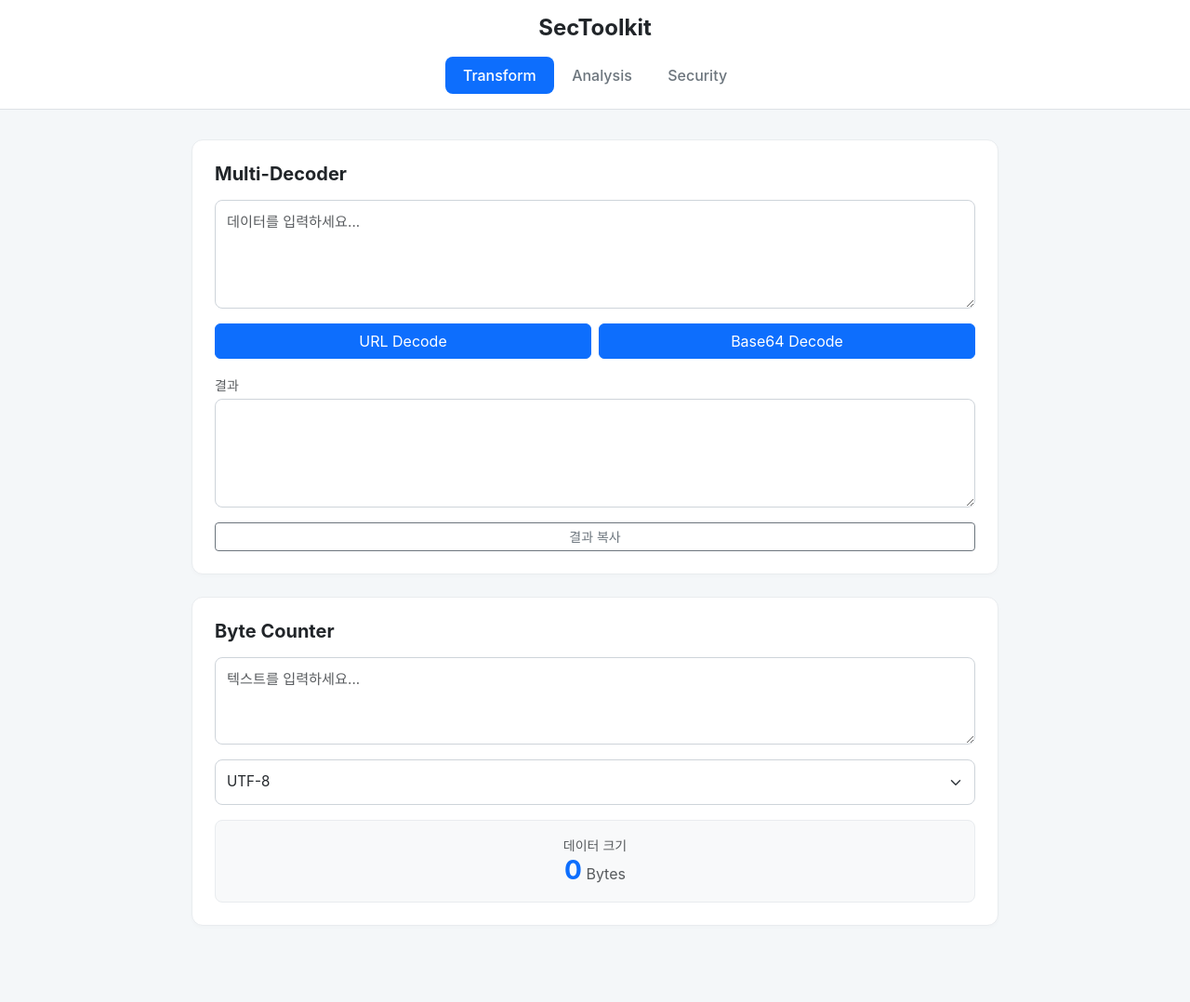
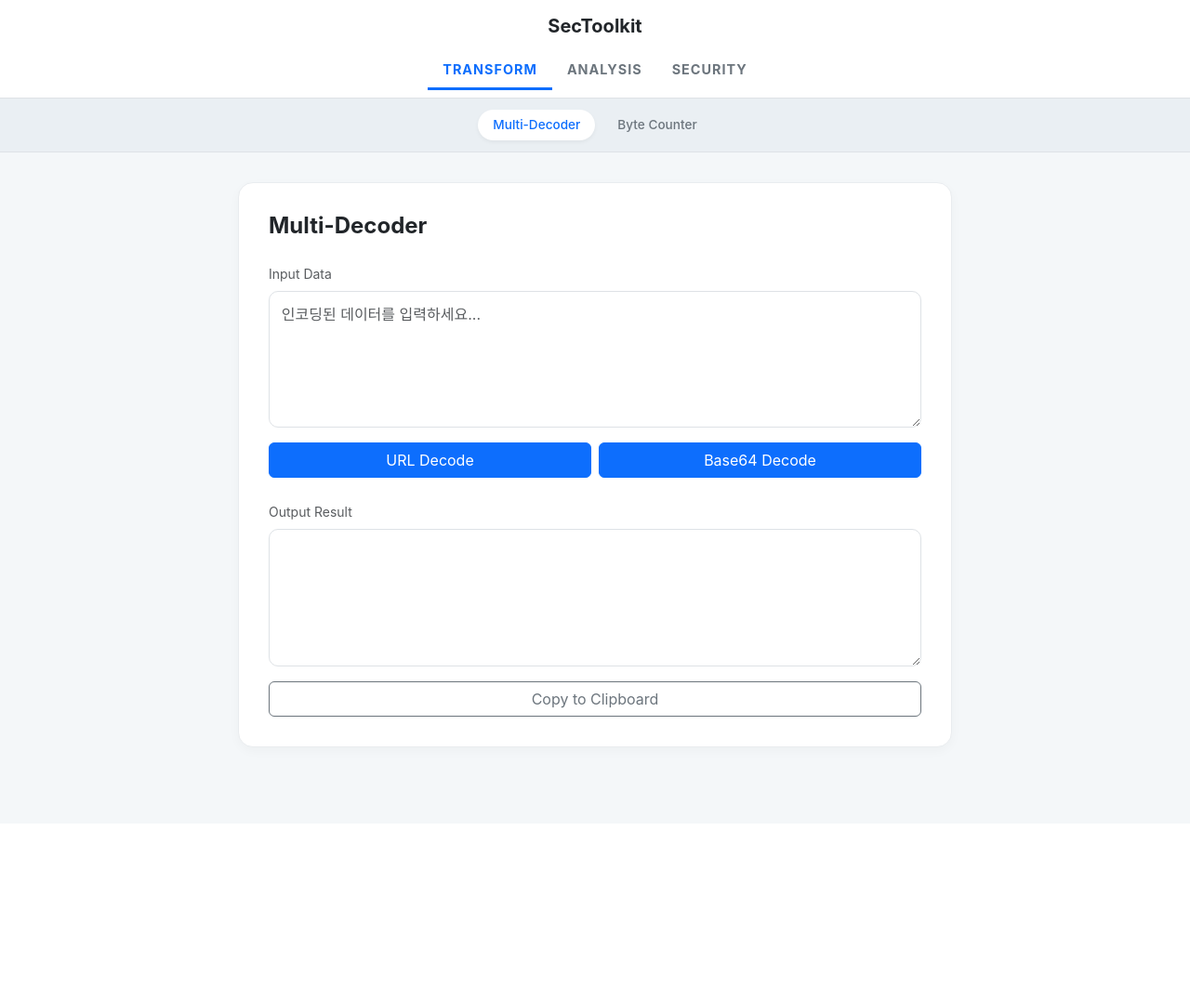
Before and after one commit to khunseop/SecToolkit, a FastAPI app: page / in a window 1280 px wide. Shown: the whole page at 93% size. After the commit the page ends 812 px from the top, so only its background shows below. Run offline with FastAPI, Linux system fonts and the light colour scheme; some libraries are stand-ins or nearby versions.

Commit message:
feat: restructure UI with 2-level navigation for focused tool views

```diff
--- a/templates/index.html
+++ b/templates/index.html
@@ -12,190 +12,242 @@
             --card-bg: #ffffff;
             --text-main: #212529;
             --text-muted: #6c757d;
+            --sub-nav-bg: #eaeff3;
         }
 
         body {
             background-color: var(--bg-color);
             color: var(--text-main);
-            font-family: -apple-system, BlinkMacSystemFont, "Segoe UI", Roboto, "Helvetica Neue", Arial, sans-serif;
+            font-family: -apple-system, BlinkMacSystemFont, "Segoe UI", Roboto, sans-serif;
             margin: 0;
             padding-bottom: 50px;
         }
 
         /* Top Navigation */
-        .navbar-custom {
+        .header-nav {
             background-color: var(--card-bg);
             border-bottom: 1px solid #dee2e6;
-            padding: 1rem 0;
+            padding: 1rem 0 0.5rem 0;
             position: sticky;
             top: 0;
             z-index: 1000;
         }
 
-        .nav-pills .nav-link {
+        .main-nav .nav-link {
             color: var(--text-muted);
-            font-weight: 500;
-            border-radius: 8px;
-            padding: 0.5rem 1.2rem;
-            transition: all 0.2s;
+            font-weight: 700;
+            font-size: 0.9rem;
+            text-transform: uppercase;
+            letter-spacing: 1px;
+            padding: 0.5rem 1rem;
+            cursor: pointer;
+            border-bottom: 3px solid transparent;
+            border-radius: 0;
         }
 
-        .nav-pills .nav-link.active {
-            background-color: var(--primary-color);
-            color: #fff;
+        .main-nav .nav-link.active {
+            color: var(--primary-color);
+            border-bottom: 3px solid var(--primary-color);
+            background: none;
         }
 
-        /* Responsive Container */
+        /* Sub Navigation */
+        .sub-nav-container {
+            background-color: var(--sub-nav-bg);
+            padding: 0.75rem 0;
+            border-bottom: 1px solid #dee2e6;
+        }
+
+        .sub-nav .nav-link {
+            color: var(--text-muted);
+            font-size: 0.85rem;
+            font-weight: 500;
+            padding: 0.4rem 1rem;
+            margin: 0 0.25rem;
+            border-radius: 20px;
+            cursor: pointer;
+            white-space: nowrap;
+        }
+
+        .sub-nav .nav-link.active {
+            background-color: var(--card-bg);
+            color: var(--primary-color);
+            box-shadow: 0 2px 4px rgba(0,0,0,0.05);
+        }
+
+        /* Main Content */
         .main-container {
-            max-width: 900px;
+            max-width: 800px;
             margin: 2rem auto;
             padding: 0 1rem;
         }
 
-        /* Minimal Card */
         .tool-card {
             background: var(--card-bg);
             border: 1px solid #e9ecef;
-            border-radius: 12px;
-            padding: 1.5rem;
-            margin-bottom: 1.5rem;
-            box-shadow: 0 2px 4px rgba(0,0,0,0.02);
+            border-radius: 16px;
+            padding: 2rem;
+            box-shadow: 0 4px 12px rgba(0,0,0,0.03);
         }
 
-        .section-title {
-            font-size: 1.25rem;
-            font-weight: 700;
-            margin-bottom: 1.5rem;
-            color: var(--text-main);
+        .content-section { display: none; }
+        .content-section.active { display: block; animation: slideUp 0.3s ease-out; }
+
+        @keyframes slideUp {
+            from { opacity: 0; transform: translateY(10px); }
+            to { opacity: 1; transform: translateY(0); }
         }
 
-        /* Inputs */
         .form-control, .form-select {
-            border: 1px solid #ced4da;
-            border-radius: 8px;
-            padding: 0.75rem;
-            font-size: 0.95rem;
-        }
-
-        .form-control:focus {
-            border-color: var(--primary-color);
-            box-shadow: 0 0 0 3px rgba(13, 110, 253, 0.1);
-        }
-
-        /* Results Area */
-        .result-box {
-            background-color: #f8f9fa;
-            border-radius: 8px;
-            padding: 1rem;
-            border: 1px solid #e9ecef;
-        }
-
-        /* Section Display */
-        .content-section { display: none; }
-        .content-section.active { display: block; animation: fadeIn 0.3s ease-out; }
-
-        @keyframes fadeIn {
-            from { opacity: 0; transform: translateY(5px); }
-            to { opacity: 1; transform: translateY(0); }
+            border: 1px solid #dee2e6;
+            border-radius: 10px;
+            padding: 0.8rem;
         }
 
         /* Mobile Adjustments */
         @media (max-width: 768px) {
-            .nav-pills {
+            .sub-nav {
                 display: flex;
                 flex-wrap: nowrap;
                 overflow-x: auto;
-                padding-bottom: 5px;
+                -webkit-overflow-scrolling: touch;
             }
-            .nav-pills .nav-link {
-                white-space: nowrap;
-            }
-            .main-container {
-                margin: 1rem auto;
-            }
+            .sub-nav::-webkit-scrollbar { display: none; }
+            .main-container { margin: 1rem auto; }
+            .tool-card { padding: 1.5rem; }
         }
     </style>
 </head>
 <body>
-    <!-- Header -->
-    <header class="navbar-custom">
-        <div class="container d-flex flex-column align-items-center">
-            <h4 class="mb-3 fw-bold">SecToolkit</h4>
-            <nav class="nav nav-pills">
-                <a class="nav-link active" onclick="showSection('decoder')" id="tab-decoder">Transform</a>
-                <a class="nav-link" onclick="showSection('analyzer')" id="tab-analyzer">Analysis</a>
-                <a class="nav-link" onclick="showSection('security')" id="tab-security">Security</a>
+    <!-- Main Header -->
+    <header class="header-nav">
+        <div class="container text-center">
+            <h5 class="fw-bold mb-3">SecToolkit</h5>
+            <nav class="nav main-nav justify-content-center">
+                <a class="nav-link active" onclick="switchCategory('transform')" id="cat-transform">Transform</a>
+                <a class="nav-link" onclick="switchCategory('analysis')" id="cat-analysis">Analysis</a>
+                <a class="nav-link" onclick="switchCategory('security')" id="cat-security">Security</a>
             </nav>
         </div>
     </header>
 
-    <!-- Main Content -->
+    <!-- Sub Navigation Bar -->
+    <div class="sub-nav-container">
+        <div class="container">
+            <!-- Transform Sub Menu -->
+            <nav class="nav sub-nav justify-content-center" id="sub-transform">
+                <a class="nav-link active" onclick="showTool('decoder')" id="tool-decoder">Multi-Decoder</a>
+                <a class="nav-link" onclick="showTool('counter')" id="tool-counter">Byte Counter</a>
+            </nav>
+            <!-- Analysis Sub Menu -->
+            <nav class="nav sub-nav justify-content-center d-none" id="sub-analysis">
+                <a class="nav-link" onclick="showTool('converter')" id="tool-converter">Unit Converter</a>
+                <a class="nav-link" onclick="showTool('beautifier')" id="tool-beautifier">JSON Beautifier</a>
+                <a class="nav-link" onclick="showTool('har')" id="tool-har">HAR Extractor</a>
+            </nav>
+            <!-- Security Sub Menu -->
+            <nav class="nav sub-nav justify-content-center d-none" id="sub-security">
+                <a class="nav-link" onclick="showTool('placeholder')" id="tool-placeholder">Coming Soon</a>
+            </nav>
+        </div>
+    </div>
+
+    <!-- Main Content Area -->
     <div class="main-container">
 
-        <!-- Section: Transform -->
-        <div id="decoder" class="content-section active">
+        <!-- Individual Tools -->
+        <!-- 1. Decoder -->
+        <div id="view-decoder" class="content-section active">
             <div class="tool-card">
-                <h5 class="fw-bold mb-3">Multi-Decoder</h5>
-                <textarea class="form-control mb-3" id="decoderInput" rows="4" placeholder="데이터를 입력하세요..."></textarea>
-                <div class="d-flex gap-2 mb-3">
-                    <button class="btn btn-primary w-100" onclick="decode('url')">URL Decode</button>
-                    <button class="btn btn-primary w-100" onclick="decode('base64')">Base64 Decode</button>
+                <h4 class="fw-bold mb-4">Multi-Decoder</h4>
+                <div class="mb-3">
+                    <label class="small text-muted mb-2">Input Data</label>
+                    <textarea class="form-control" id="decoderInput" rows="5" placeholder="인코딩된 데이터를 입력하세요..."></textarea>
                 </div>
-                <label class="small text-muted mb-1">결과</label>
-                <textarea class="form-control mb-3" id="decoderOutput" rows="4" readonly></textarea>
-                <button class="btn btn-outline-secondary btn-sm w-100" onclick="copyToClipboard('decoderOutput')">결과 복사</button>
+                <div class="row g-2 mb-4">
+                    <div class="col-6"><button class="btn btn-primary w-100" onclick="decode('url')">URL Decode</button></div>
+                    <div class="col-6"><button class="btn btn-primary w-100" onclick="decode('base64')">Base64 Decode</button></div>
+                </div>
+                <div class="mb-3">
+                    <label class="small text-muted mb-2">Output Result</label>
+                    <textarea class="form-control" id="decoderOutput" rows="5" readonly></textarea>
+                </div>
+                <button class="btn btn-outline-secondary w-100" onclick="copyToClipboard('decoderOutput')">Copy to Clipboard</button>
             </div>
+        </div>
 
+        <!-- 2. Counter -->
+        <div id="view-counter" class="content-section">
             <div class="tool-card">
-                <h5 class="fw-bold mb-3">Byte Counter</h5>
-                <textarea class="form-control mb-3" id="counterInput" rows="3" placeholder="텍스트를 입력하세요..."></textarea>
+                <h4 class="fw-bold mb-4">Byte Counter</h4>
                 <div class="mb-3">
+                    <label class="small text-muted mb-2">Text Content</label>
+                    <textarea class="form-control" id="counterInput" rows="6" placeholder="텍스트를 입력하세요..."></textarea>
+                </div>
+                <div class="mb-4">
+                    <label class="small text-muted mb-2">Encoding Type</label>
                     <select class="form-select" id="encodingSelect">
                         <option value="utf-8">UTF-8</option>
                         <option value="euc-kr">EUC-KR</option>
                     </select>
                 </div>
-                <div class="result-box text-center">
-                    <span class="text-muted small d-block">데이터 크기</span>
-                    <span class="h3 fw-bold text-primary" id="byteResult">0</span> <span class="text-muted">Bytes</span>
+                <div class="p-4 rounded-4 text-center bg-light border">
+                    <div class="text-muted small mb-1">Total Size</div>
+                    <div class="h2 mb-0"><span id="byteResult" class="text-primary fw-bold">0</span> <small class="fs-6 text-muted">Bytes</small></div>
                 </div>
             </div>
         </div>
 
-        <!-- Section: Analysis -->
-        <div id="analyzer" class="content-section">
+        <!-- 3. Converter -->
+        <div id="view-converter" class="content-section">
             <div class="tool-card">
-                <h5 class="fw-bold mb-3">Network Converter</h5>
-                <div class="row align-items-center">
-                    <div class="col-5">
-                        <label class="small text-muted">Mbps</label>
-                        <input type="number" class="form-control" id="mbpsInput" oninput="convert('mbps')" placeholder="0">
+                <h4 class="fw-bold mb-4">Network Unit Converter</h4>
+                <div class="row align-items-center g-4">
+                    <div class="col-12 col-md-5">
+                        <label class="small text-muted mb-2 d-block text-center">Mbps (Bits per second)</label>
+                        <input type="number" class="form-control form-control-lg text-center" id="mbpsInput" oninput="convert('mbps')" placeholder="0">
                     </div>
-                    <div class="col-2 text-center mt-3">⇄</div>
-                    <div class="col-5">
-                        <label class="small text-muted">MB/s</label>
-                        <input type="number" class="form-control" id="mbsInput" oninput="convert('mbs')" placeholder="0">
+                    <div class="col-12 col-md-2 text-center text-muted h4 mb-0">⇄</div>
+                    <div class="col-12 col-md-5">
+                        <label class="small text-muted mb-2 d-block text-center">MB/s (Bytes per second)</label>
+                        <input type="number" class="form-control form-control-lg text-center" id="mbsInput" oninput="convert('mbs')" placeholder="0">
                     </div>
                 </div>
+                <div class="mt-4 p-3 bg-light rounded small text-muted">
+                    * Calculation: 1 Byte = 8 bits
+                </div>
             </div>
+        </div>
 
+        <!-- 4. Beautifier -->
+        <div id="view-beautifier" class="content-section">
             <div class="tool-card">
-                <h5 class="fw-bold mb-3">JSON Beautifier</h5>
-                <textarea class="form-control mb-3" id="jsonInput" rows="5" placeholder="JSON 데이터를 입력하세요..."></textarea>
-                <button class="btn btn-primary w-100 mb-3" onclick="beautifyJson()">정렬하기</button>
-                <textarea class="form-control mb-3" id="jsonOutput" rows="8" readonly placeholder="결과가 여기에 표시됩니다..."></textarea>
-                <button class="btn btn-outline-secondary btn-sm w-100" onclick="copyToClipboard('jsonOutput')">결과 복사</button>
+                <h4 class="fw-bold mb-4">JSON Beautifier</h4>
+                <div class="mb-3">
+                    <textarea class="form-control" id="jsonInput" rows="6" placeholder="Paste messy JSON here..."></textarea>
+                </div>
+                <button class="btn btn-primary w-100 mb-4" onclick="beautifyJson()">Format JSON</button>
+                <div class="mb-3">
+                    <textarea class="form-control" id="jsonOutput" rows="10" readonly style="font-family: monospace; font-size: 0.85rem;"></textarea>
+                </div>
+                <button class="btn btn-outline-secondary w-100" onclick="copyToClipboard('jsonOutput')">Copy Result</button>
             </div>
+        </div>
 
+        <!-- 5. HAR -->
+        <div id="view-har" class="content-section">
             <div class="tool-card">
-                <h5 class="fw-bold mb-3">HAR Header Extractor</h5>
-                <div class="input-group mb-3">
-                    <input type="file" class="form-control" id="harFile" accept=".har">
-                    <button class="btn btn-primary" onclick="uploadHar()">추출</button>
+                <h4 class="fw-bold mb-4">HAR Header Extractor</h4>
+                <div class="mb-4">
+                    <label class="small text-muted mb-2">Upload .har file</label>
+                    <div class="input-group">
+                        <input type="file" class="form-control" id="harFile" accept=".har">
+                        <button class="btn btn-primary" onclick="uploadHar()">Extract</button>
+                    </div>
                 </div>
                 <div class="table-responsive" id="harTableContainer" style="display:none;">
-                    <table class="table table-sm small mt-2">
-                        <thead>
+                    <table class="table table-hover table-sm border-top mt-3">
+                        <thead class="table-light">
                             <tr>
                                 <th>Method</th>
                                 <th>URL</th>
@@ -208,29 +260,46 @@
             </div>
         </div>
 
-        <!-- Section: Security -->
-        <div id="security" class="content-section">
-            <div class="tool-card text-center py-5">
-                <h5 class="text-muted">준비 중인 기능입니다</h5>
-                <p class="text-muted small">JWT Decoder, IP Access Control, Security Payloads</p>
-            </div>
+        <!-- 6. Placeholder -->
+        <div id="view-placeholder" class="content-section text-center py-5">
+            <h5 class="text-muted">개발 중인 도구입니다.</h5>
+            <p class="text-muted small">Phase 3 업데이트에서 보안 관련 기능들이 추가될 예정입니다.</p>
         </div>
 
     </div>
 
     <script src="/static/js/bootstrap.bundle.min.js"></script>
     <script>
-        function showSection(sectionId) {
-            document.querySelectorAll('.content-section').forEach(s => s.classList.remove('active'));
-            document.getElementById(sectionId).classList.add('active');
+        // Category Switcher
+        function switchCategory(catId) {
+            // Update Main Nav
+            document.querySelectorAll('.main-nav .nav-link').forEach(el => el.classList.remove('active'));
+            document.getElementById('cat-' + catId).classList.add('active');
 
-            document.querySelectorAll('.nav-link').forEach(a => a.classList.remove('active'));
-            document.getElementById('tab-' + sectionId).classList.add('active');
+            // Update Sub Nav Display
+            document.querySelectorAll('.sub-nav').forEach(el => el.classList.add('d-none'));
+            const activeSubNav = document.getElementById('sub-' + catId);
+            activeSubNav.classList.remove('d-none');
 
-            // Scroll to top on switch
+            // Show first tool in this category
+            const firstTool = activeSubNav.querySelector('.nav-link');
+            if(firstTool) firstTool.click();
+        }
+
+        // Tool Switcher
+        function showTool(toolId) {
+            // Update Sub Nav Active State
+            document.querySelectorAll('.sub-nav .nav-link').forEach(el => el.classList.remove('active'));
+            document.getElementById('tool-' + toolId).classList.add('active');
+
+            // Show Tool View
+            document.querySelectorAll('.content-section').forEach(el => el.classList.remove('active'));
+            document.getElementById('view-' + toolId).classList.add('active');
+
             window.scrollTo(0, 0);
         }
 
+        // --- Core Functions (API Interaction) ---
         async function decode(type) {
             const input = document.getElementById('decoderInput').value;
             if(!input) return;
@@ -281,27 +350,20 @@
         async function uploadHar() {
             const fileInput = document.getElementById('harFile');
             if(!fileInput.files[0]) return;
-
             const formData = new FormData();
             formData.append('file', fileInput.files[0]);
-
-            const response = await fetch('/api/extract-har', {
-                method: 'POST',
-                body: formData
-            });
+            const response = await fetch('/api/extract-har', { method: 'POST', body: formData });
             const data = await response.json();
             const resultsBody = document.getElementById('harResults');
             resultsBody.innerHTML = '';
-
             if(data.results) {
                 document.getElementById('harTableContainer').style.display = 'block';
                 data.results.forEach(item => {
-                    const row = `<tr>
+                    resultsBody.innerHTML += `<tr>
                         <td><span class="badge bg-light text-dark border">${item.method}</span></td>
-                        <td class="text-truncate" style="max-width: 150px;" title="${item.url}">${item.url}</td>
-                        <td class="text-truncate" style="max-width: 100px;" title="${item.headers.Authorization}">${item.headers.Authorization}</td>
+                        <td class="text-truncate" style="max-width: 250px;" title="${item.url}">${item.url}</td>
+                        <td class="text-truncate" style="max-width: 150px;" title="${item.headers.Authorization}">${item.headers.Authorization}</td>
                     </tr>`;
-                    resultsBody.innerHTML += row;
                 });
             }
         }
```
